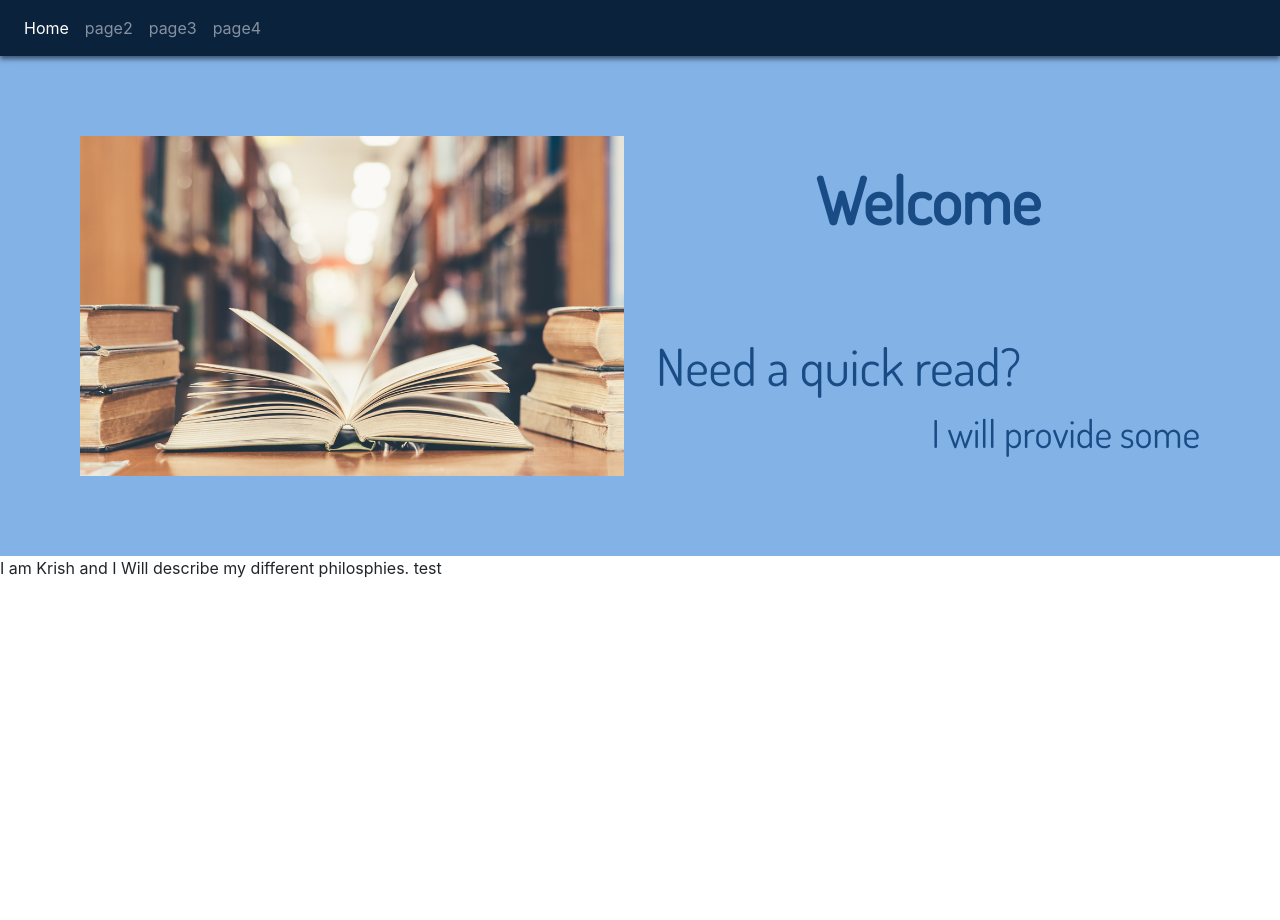
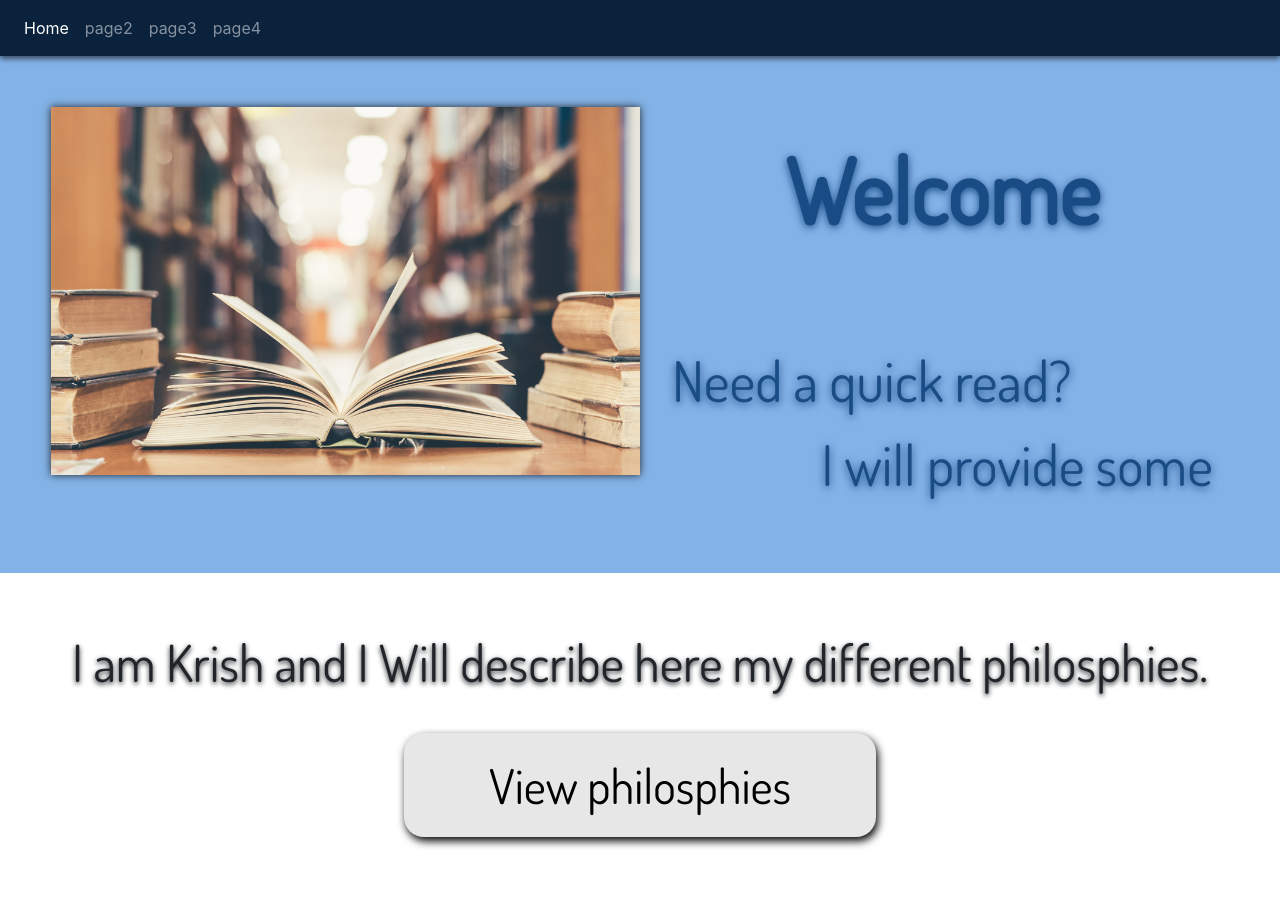
Before and after one commit to krishgon/Web_development, a plain HTML site: page cs50/homepage/index.html in a window 1280 px wide. Before the commit the page ends 800 px from the top, so only its background shows below. Drawn offline with nearby package versions, Linux system fonts and the light colour scheme.

Commit message:
Update homepage

```diff
--- a/cs50/homepage/index.html
+++ b/cs50/homepage/index.html
@@ -22,6 +22,7 @@
 
 <body>
     <!-- navigation bar -->
+    <div id="header">
         <nav class="navbar navbar-expand-lg navbar-dark bg-darkBlue sticky">
             <button class="navbar-toggler" type="button" data-toggle="collapse" data-target="#navbarSupportedContent"
                 aria-controls="navbarSupportedContent" aria-expanded="false" aria-label="Toggle navigation">
@@ -45,17 +46,27 @@
                 </ul>
             </div>
         </nav>
-    <div class="content">
+    </div>
+    <!-- page content  -->
+    <div class="content" id="body">
         <div class="intro">
             <img src="book.jpg" alt="read" width="600" height="400" class="bookImg">
             <div class="info">
                 <div class="heading">Welcome</div>
                 <div class="heading2">Need a quick read?</div>
-                <div style="text-align: right;">I will provide some</div>
+                <div style="text-align: right;" class="heading2">I will provide some</div>
             </div>
         </div>
         <div class="about">
-            I am Krish and I Will describe my different philosphies. test
+            <div>
+                I am Krish and I Will describe here my different philosphies.
+            </div>
+            <script src="script.js"></script>
+            <a href="#header" onload="focusNavbar(); return false;">
+                <button class="button">
+                    View philosphies
+                </button>
+            </a>
         </div>
     </div>
     <!-- Optional JavaScript -->
--- a/cs50/homepage/script.js
+++ b/cs50/homepage/script.js
@@ -0,0 +1,11 @@
+function changeColor(){
+    body = document.body
+
+    body.style.backgroundColor = "red"
+}
+
+function focusNavbar(){
+    content = document.getElementById("body")
+
+    content.style.opacity = "0.2";
+}
--- a/cs50/homepage/styles.css
+++ b/cs50/homepage/styles.css
@@ -1,30 +1,28 @@
-/* body{
-  background-color: #83B2E7;
-} */
+html{
+  scroll-behavior: smooth;
+}
+
 
 /* design of navbar */
-.bg-darkBlue{
-  background-color: #0B223D;
-}
 .sticky{
+  width: 100%;
   position: sticky;
   top: 0;
   box-shadow: 0px 3px 5px 0px rgba(0,0,0,0.54);
   overflow: hidden;
+  background-color: #0B223D;
 }
 
-/* design of content */
-.content{
-}
-
+/* design of body */
 .intro{
-  padding: 4rem;
+  padding: 4vw;
   background-color: #83B2E7;
   display: flex;
   flex-direction: row;
   flex-wrap: wrap;
   align-items: flex-start;
   justify-content: center;
+  text-shadow: 0px 2px 8px;
 }
 
 .bookImg, .info {
@@ -33,8 +31,10 @@
 }
 
 .bookImg {
-  min-width: 30rem;
+  padding: 0;
+  min-width: 20rem;
   height: auto;
+  box-shadow: 0px 0px 8px;
 }
 
 .info{
@@ -43,17 +43,49 @@
   flex-direction: column;
   font-family: 'Dosis';
   font-size: 3vw;
+  padding-left: 2rem;
 }
 
 .heading{
   padding: 1rem;
+  padding-top: 0;
   padding-bottom: 5rem;
-  font-size: 5vw;
+  font-size: 7vw;
   font-weight: bolder;
   text-align: center;
 }
 
 .heading2{
+  font-size: 3.5rem;
+}
+
+.about{
+  text-shadow: 0px 2px 5px;
+  padding: 4vw;
+  text-align: center;
   font-size: 4vw;
   font-weight: 200;
+  font-family: 'Dosis';
 }
+
+.button{
+  background-color: #e7e7e7; /* Green */
+  border: none;
+  color: black;
+  padding: 1rem;
+  text-align: center;
+  text-decoration: none;
+  display: inline-block;
+  font-size: 3rem;
+  margin: 2rem;
+  cursor: pointer;
+  box-shadow: 2px 4px 8px;
+  width: 40%;
+  transition: border-radius 0.5s;
+  border-radius: 20px 20px;
+}
+
+.button:hover{
+  background-color: #e2e2e2;
+  border-radius: 50px 50px;
+}
```
Lines whose indentation alone changed are shown as unchanged.
